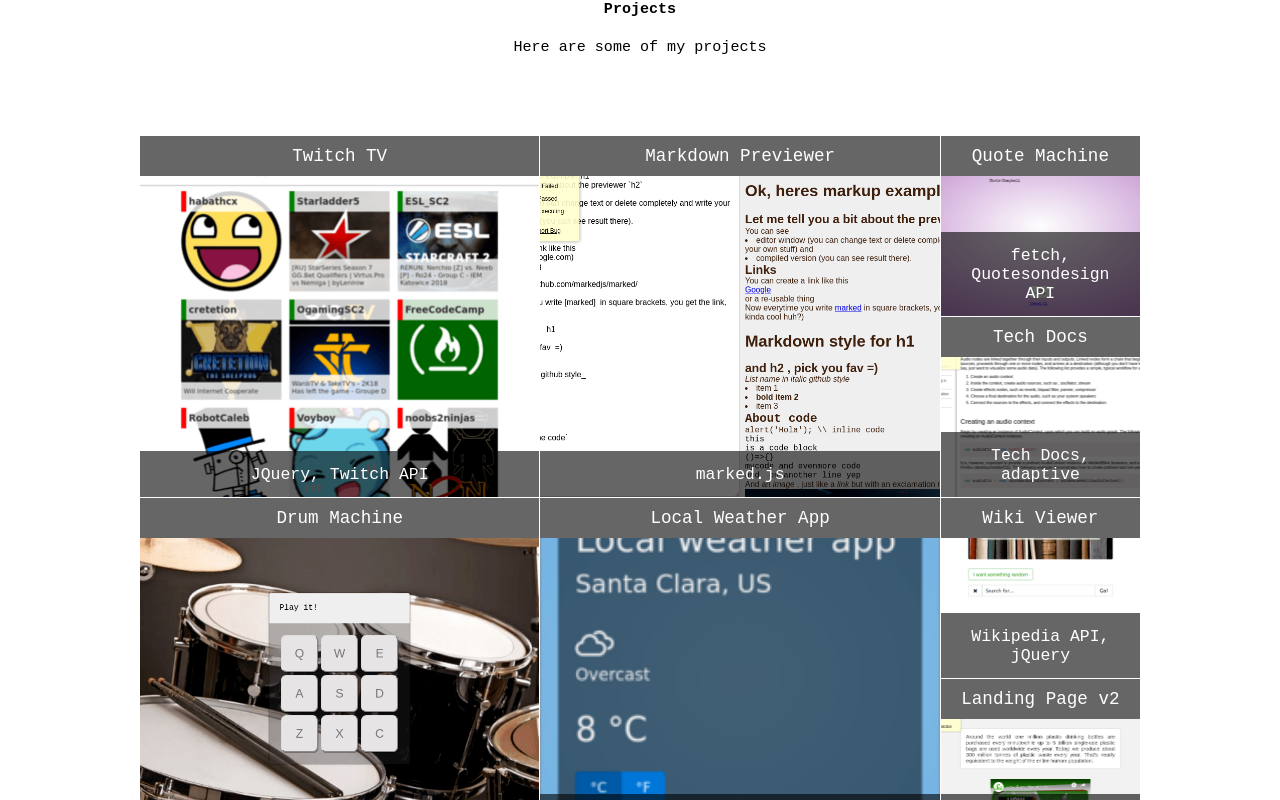
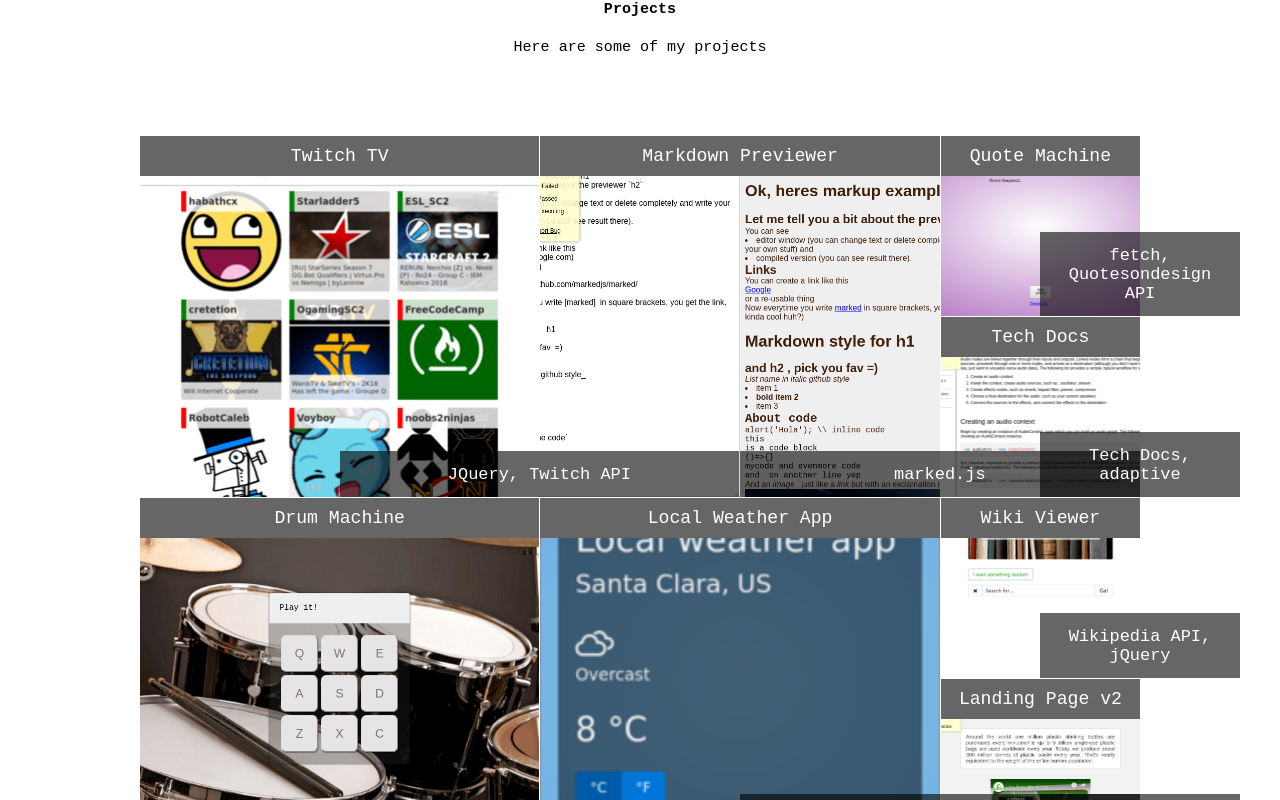
Before and after one commit to Annestezia/portfolio, a React (Create React App) app: page / in a window 1280 px wide. Shown: the part 840-1640 px from the top of the page. Built offline with nearby package versions, Linux system fonts and the light colour scheme.

Commit message:
fixed project-tile structure

```diff
--- a/src/App.js
+++ b/src/App.js
@@ -43,9 +43,10 @@
           backgroundRepeat: 'no-repeat'
         }}>
         <a href={project.link} title= "Open repo or  gh-page">
-          <h3 className="project-title">{project.name}</h3>
-          <span className = "description">{project.description}</span>
-          <span className = "overlay"></span>
+          <div className="overlay">
+            <h3 className="project-title">{project.name}</h3>
+            <span className = "description">{project.description}</span>
+          </div>
         </a>
       </div>
     ))}
```
